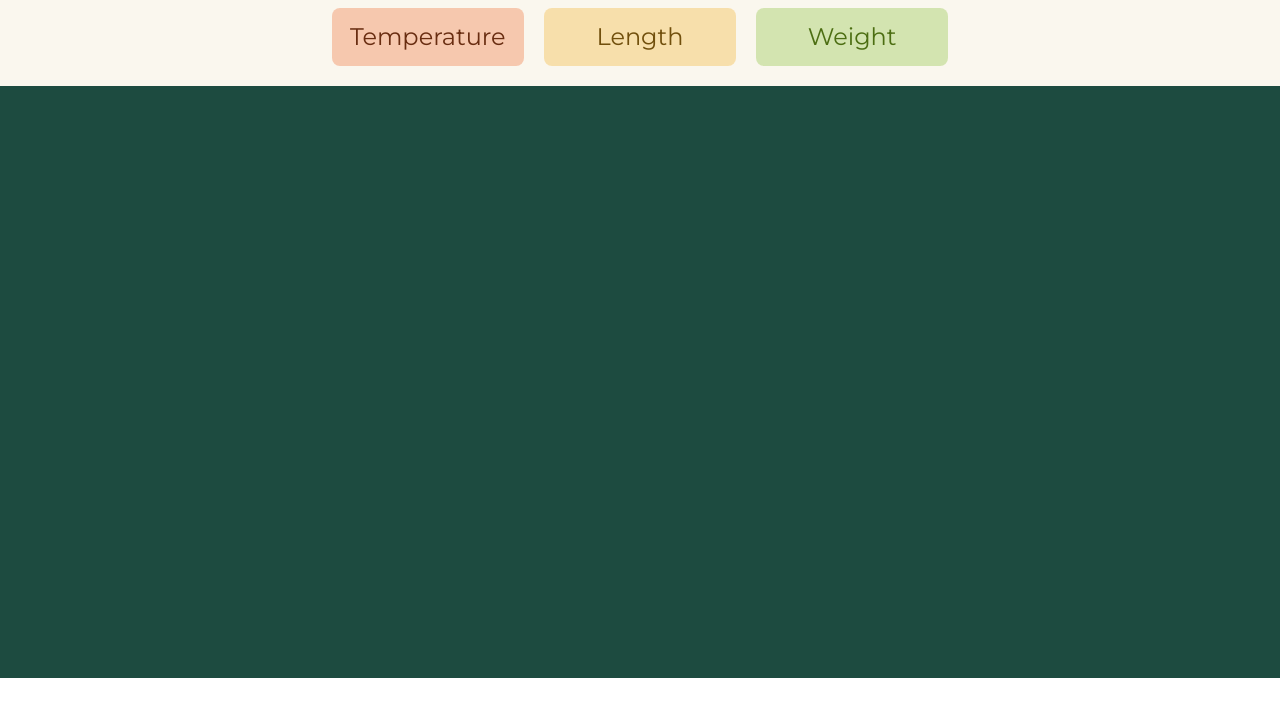
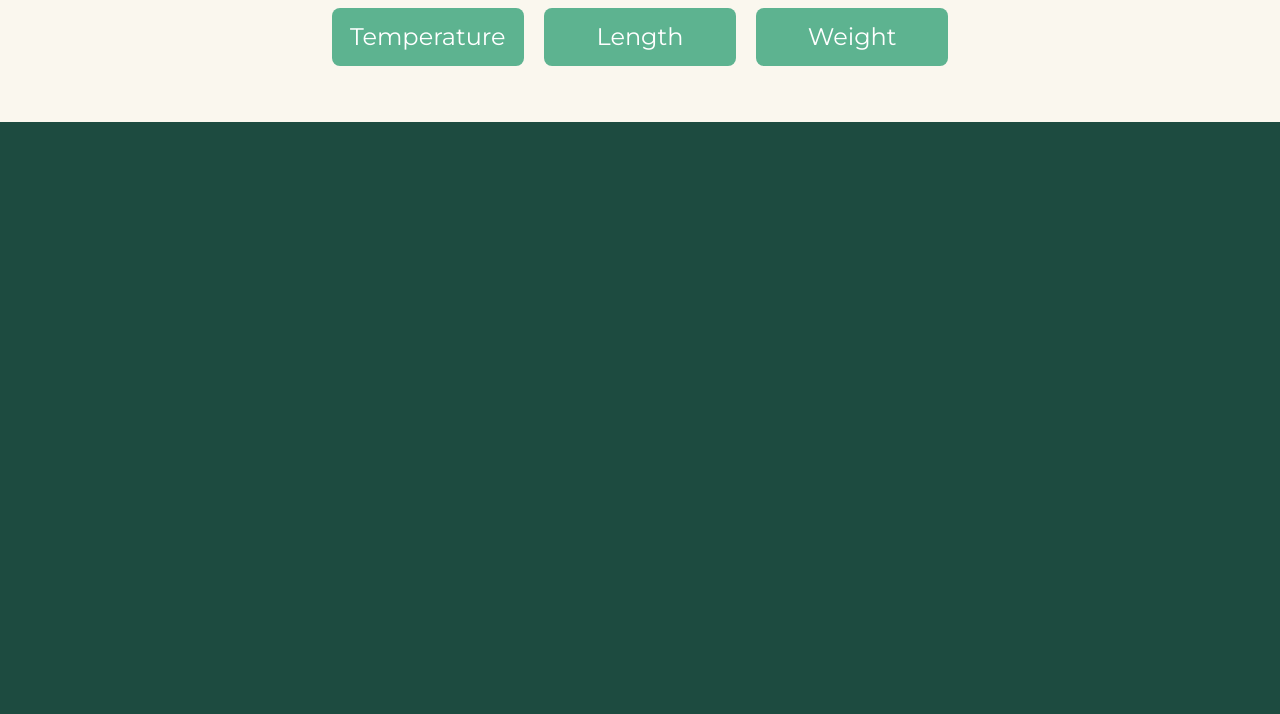
Before and after one commit to Alm1ra/convert, a plain HTML site: page index.html in a window 1280 px wide. Shown: the part 122-836 px from the top of the page. Before the commit the page ends 800 px from the top, so only its background shows below. Drawn offline with Linux system fonts and the light colour scheme.

Commit message:
Fixed bugs in header

```diff
--- a/index.html
+++ b/index.html
@@ -10,7 +10,7 @@
   <body>
     <div class="header">
       <h1>CONVERTER</h1>
-      <div class="btn-contener">
+      <div class="btn-container">
         <button class="btn-temp" type="button">Temperature</button>
         <button class="btn-length" type="button">Length</button>
         <button class="btn-weight" type="button">Weight</button>
--- a/styles.css
+++ b/styles.css
@@ -16,11 +16,10 @@ h1 {
   padding: 3vh 0;
   background-color: #faf7ee;
   color: #1d4b40;
-  height: 20vh;
 }
 
-.btn-contener {
-  margin: 0.5em 0;
+.btn-container {
+  margin: 0.5em 0 2em 0;
 }
 
 .header button {
@@ -32,36 +31,22 @@ h1 {
   padding: 0.6em 0;
   border: none;
   border-radius: 8px;
+  color: #ffffff;
+  background-color: #5db390;
 }
 
-.btn-temp {
-  color: #692d11;
-  background-color: #f4ab889e;
-}
-
-.btn-temp:hover {
-  background-color: #f4ab88;
-}
-
-.btn-length {
-  color: #714f0c;
-  background-color: #f6cc768c;
-}
-
-.btn-length:hover {
-  background-color: #f6cc76;
-}
-
-.btn-weight {
-  color: #4c6e12;
-  background-color: #b8d78291;
-}
-
-.btn-weight:hover {
-  background-color: #b8d782;
+.header button:hover {
+  background-color: #6bd2a9;
 }
 
 .content {
   background-color: #1d4b40;
   height: 74vh;
 }
+
+@media (max-width: 660px) {
+  .btn-container button {
+    display: block;
+    margin: 0.5em auto;
+  }
+}
```
